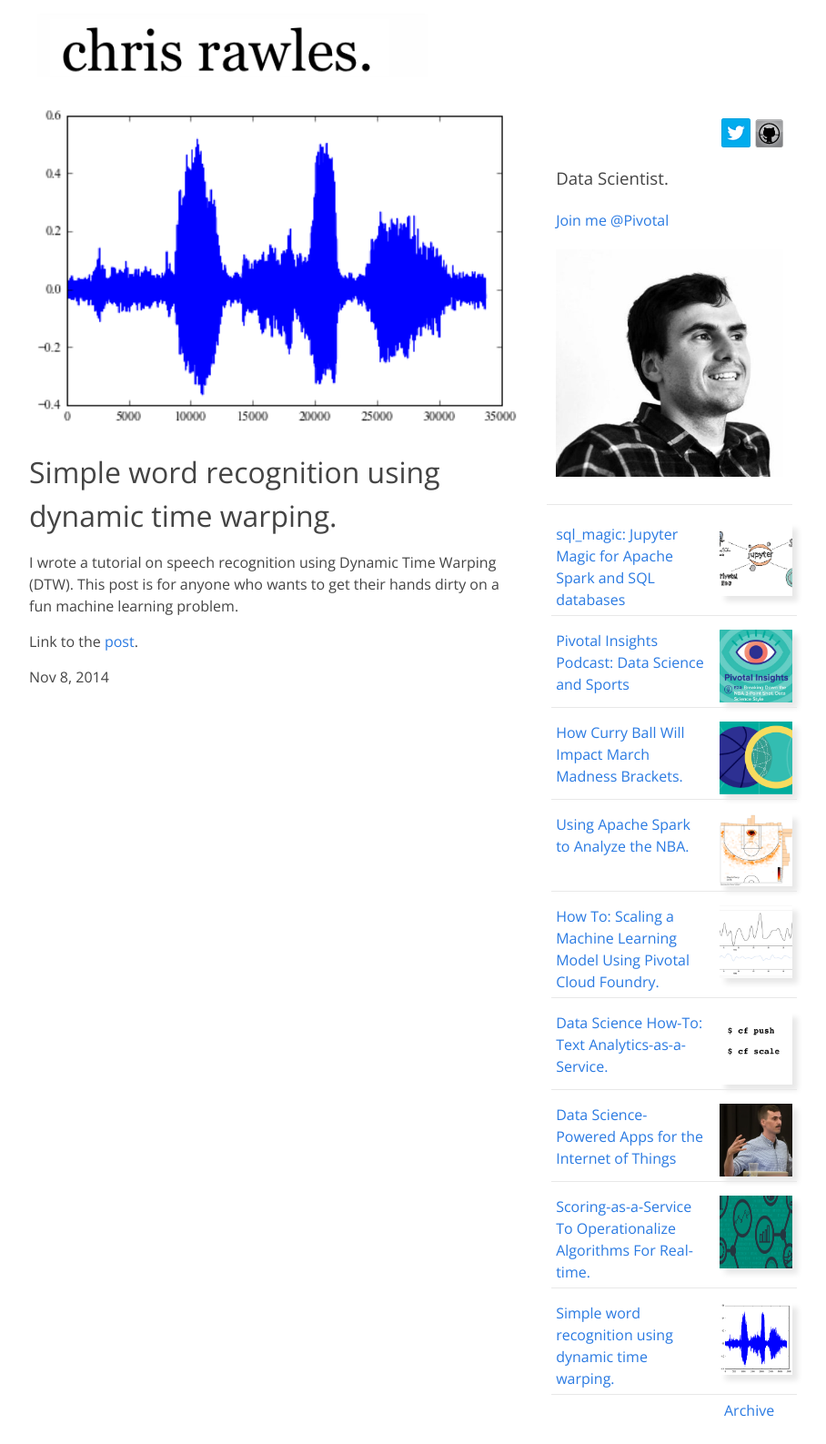
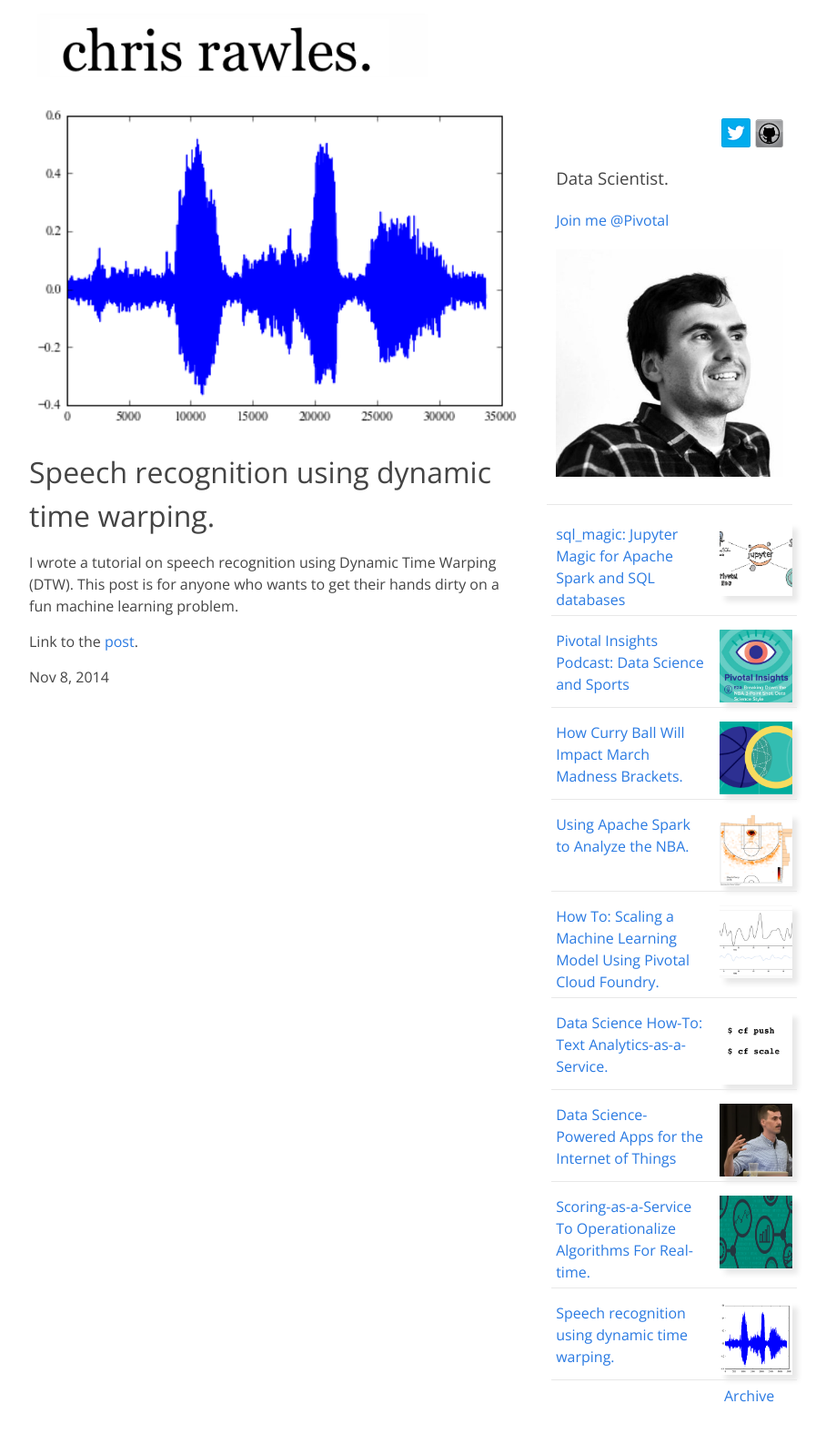
Before and after one commit to crawles/crawles.github.io, a Jekyll site: the page built from _posts/2014-11-08-dtw-speech.md, in a window 1280 px wide. Shown: the whole page at 91% size, without its empty margins (173-1081 px from the left). Built offline with Jekyll 4.4.1, drawn with Linux system fonts in a browser that asks for light colours; comment, search, counter and statistics services are not loaded.

Commit message:
Changed speech recognition name

```diff
--- a/_posts/2014-11-08-dtw-speech.md
+++ b/_posts/2014-11-08-dtw-speech.md
@@ -1,6 +1,6 @@
 ---
 layout: post
-title: "Simple word recognition using dynamic time warping."
+title: "Speech recognition using dynamic time warping."
 feature: "dtw-speech.png"
 keywords: "Data Science. Dynamic Time Warping. Machine Learning. Python."
 published: true
```
